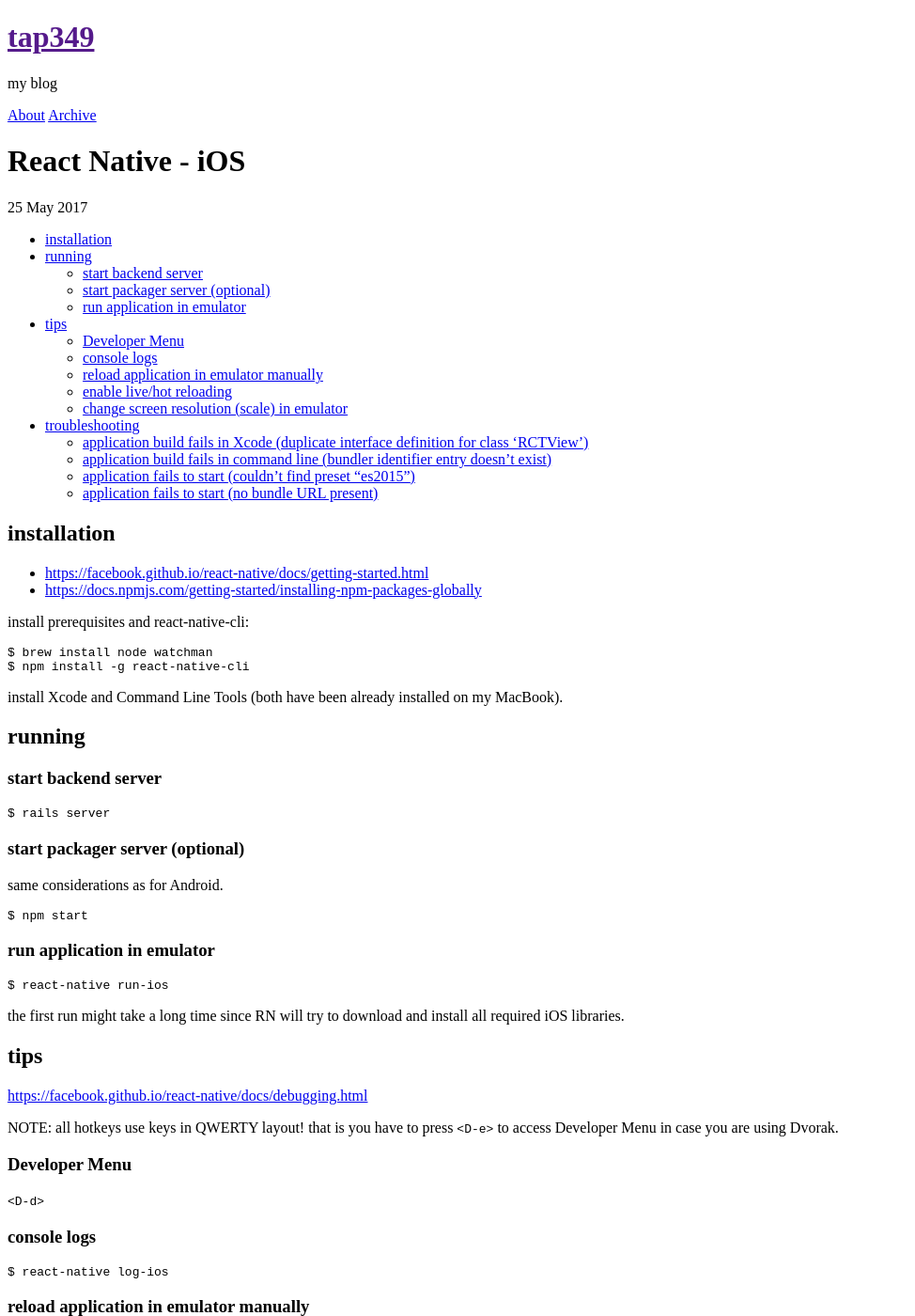
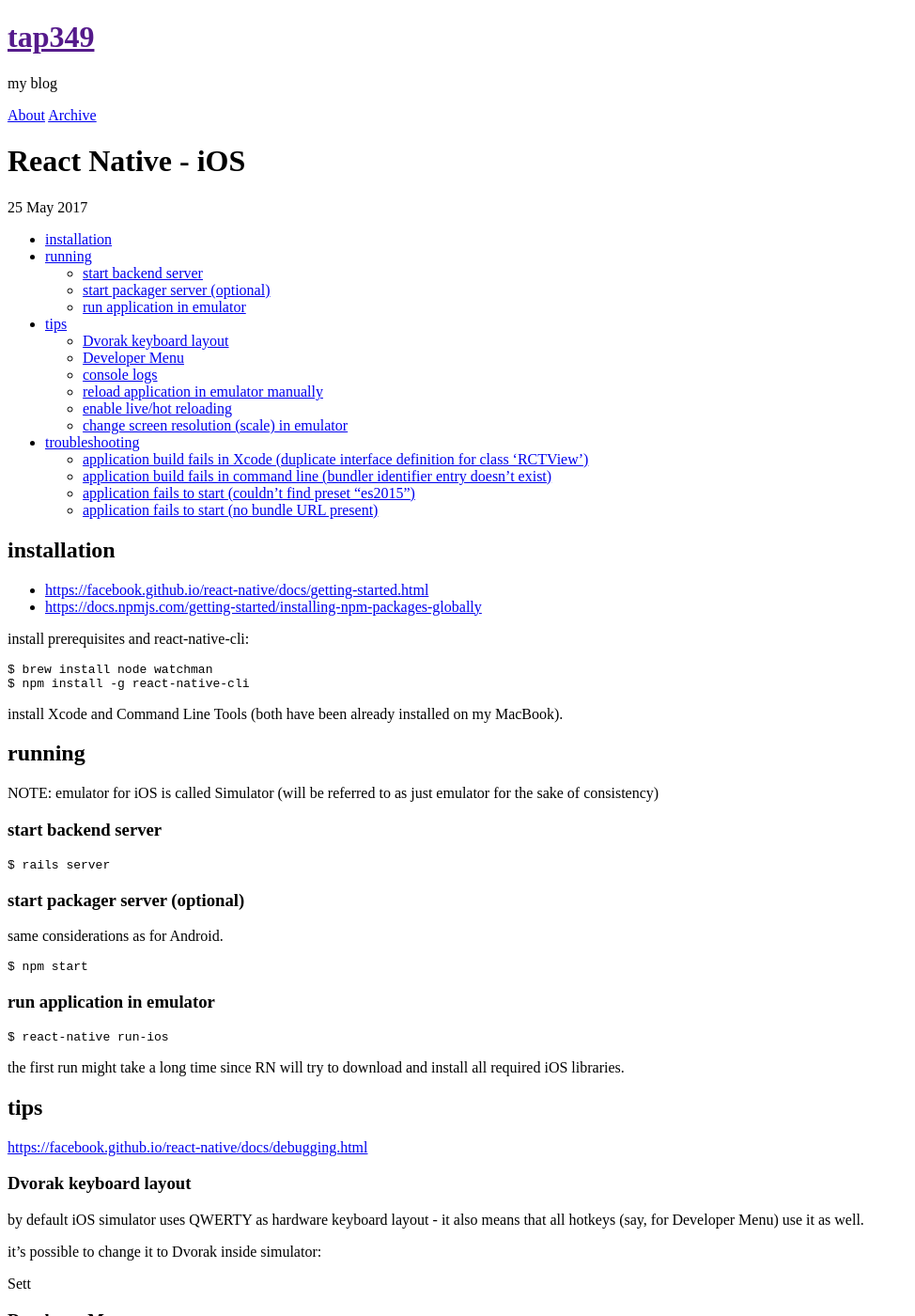
Before and after one commit to tap349/tap349.github.io, a Jekyll site: the page built from _posts/2017-05-25-react-native-ios.md, in a window 1280 px wide and 1400 px high. Shown: the whole window at 94% size, without its empty margins (0-974 px from the left). Built offline with Jekyll 4.4.1, drawn with Linux system fonts in a browser that asks for light colours.

Commit message:
update 2017-05-26_12:58:06

````diff
--- a/_posts/2017-05-25-react-native-ios.md
+++ b/_posts/2017-05-25-react-native-ios.md
@@ -28,6 +28,9 @@
 
 ## running
 
+NOTE: emulator for iOS is called Simulator
+      (will be referred to as just emulator for the sake of consistency)
+
 ### start backend server
 
 ```sh
@@ -55,9 +58,14 @@
 
 <https://facebook.github.io/react-native/docs/debugging.html>
 
-NOTE: all hotkeys use keys in QWERTY layout!
-      that is you have to press `<D-e>` to access Developer Menu
-      in case you are using Dvorak.
+### Dvorak keyboard layout
+
+by default iOS simulator uses QWERTY as hardware keyboard layout - it
+also means that all hotkeys (say, for Developer Menu) use it as well.
+
+it's possible to change it to Dvorak inside simulator:
+
+Sett
 
 ### Developer Menu
 
````
Also changed, not shown: _posts/2017-05-24-react-native-android.md (+3 -0 lines).
